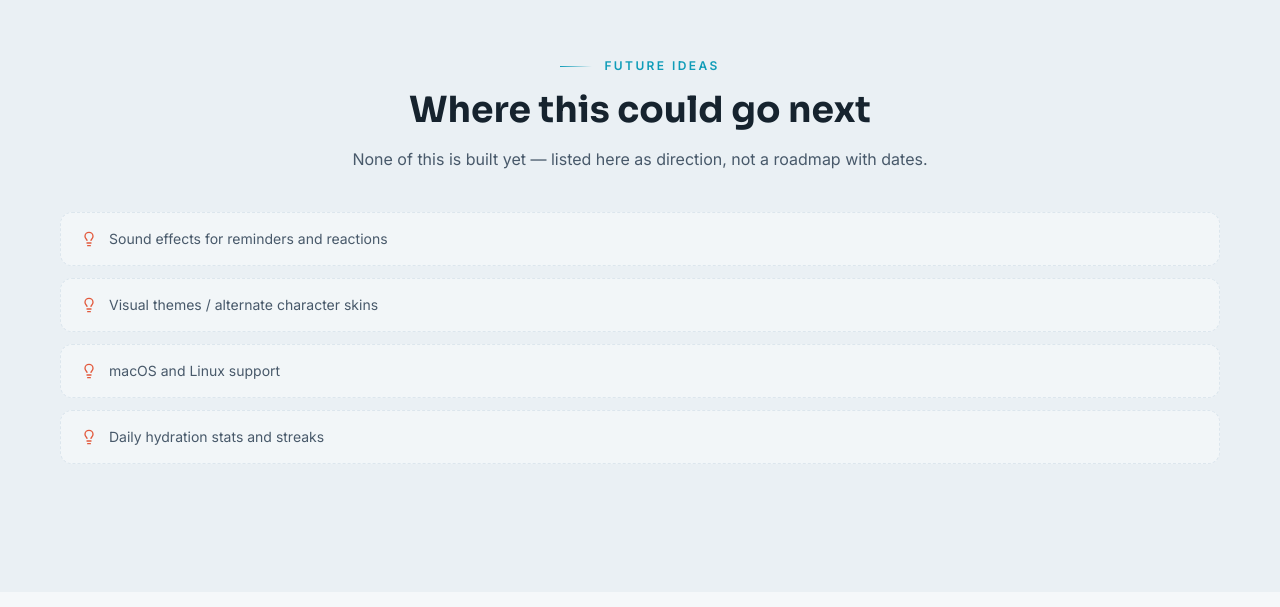
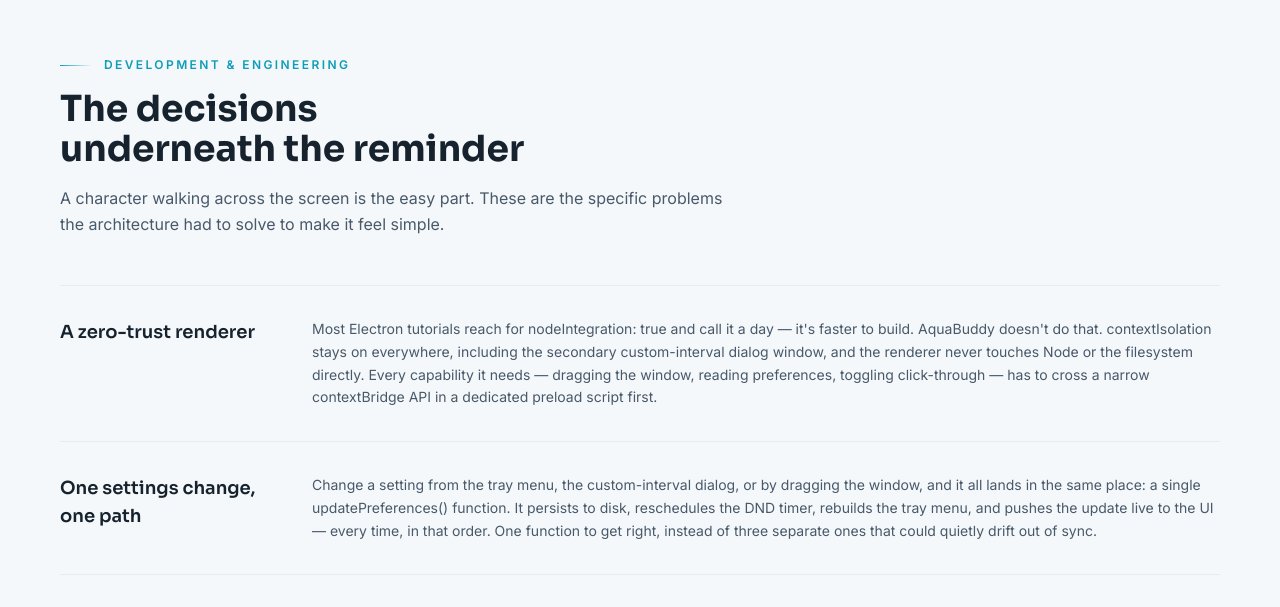
Before and after one commit to Bithyakter/aquabuddy-showcase, a Next.js app: page / in a window 1280 px wide. Shown: the part 6833-7440 px from the top of the page. Built offline with nearby package versions, Linux system fonts and the light colour scheme.

Commit message:
Restore Engineering component in the homepage layout

```diff
--- a/app/page.tsx
+++ b/app/page.tsx
@@ -7,7 +7,7 @@ import HowItWorks from "@/components/HowItWorks";
 import AppShowcase from "@/components/AppShowcase";
 import WhyAquaBuddy from "@/components/WhyAquaBuddy";
 import TechStack from "@/components/TechStack";
-// import Engineering from "@/components/Engineering";
+import Engineering from "@/components/Engineering";
 import FutureImprovements from "@/components/FutureImprovements";
 import Highlights from "@/components/Highlights";
 import DeveloperNote from "@/components/DeveloperNote";
@@ -27,7 +27,7 @@ export default function Home() {
                 <AppShowcase />
                 <WhyAquaBuddy />
                 <TechStack />
-                {/* <Engineering /> */}
+                <Engineering />
                 <FutureImprovements />
                 <Highlights />
                 <DeveloperNote />
```
